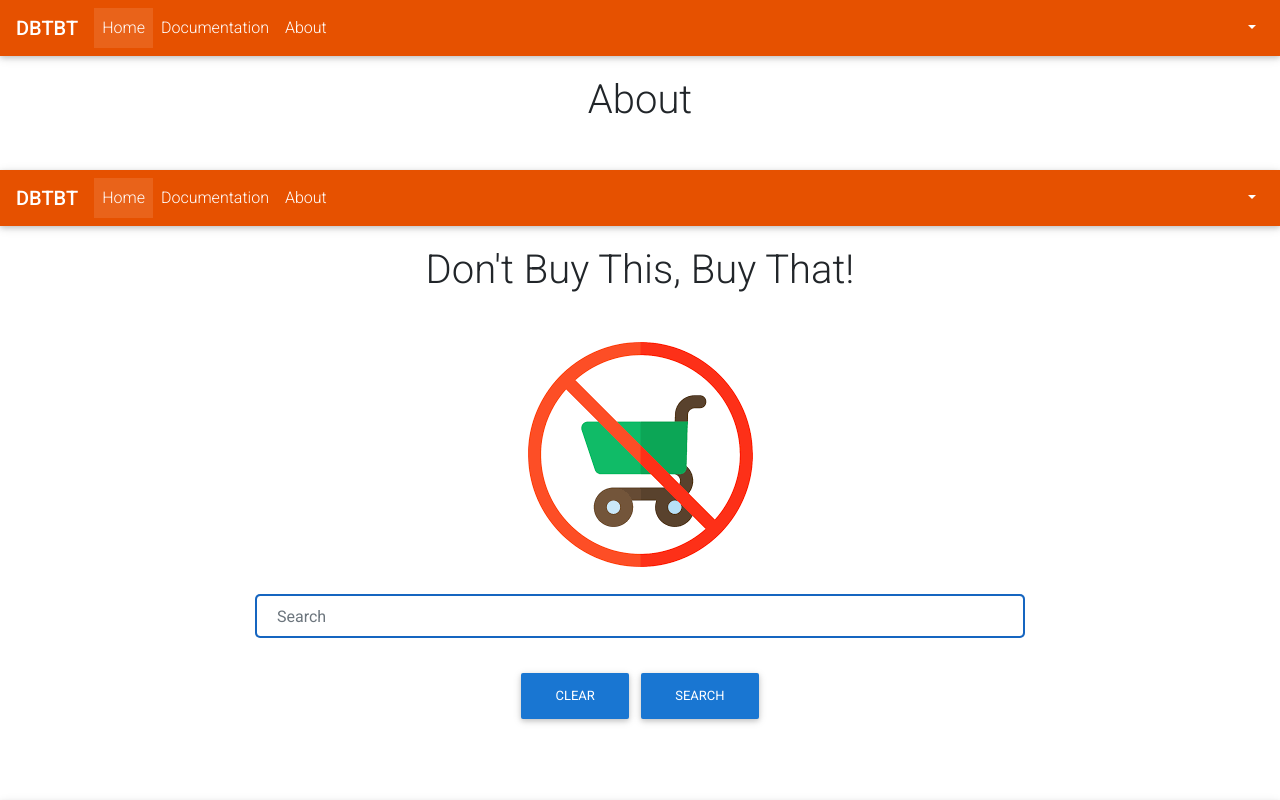
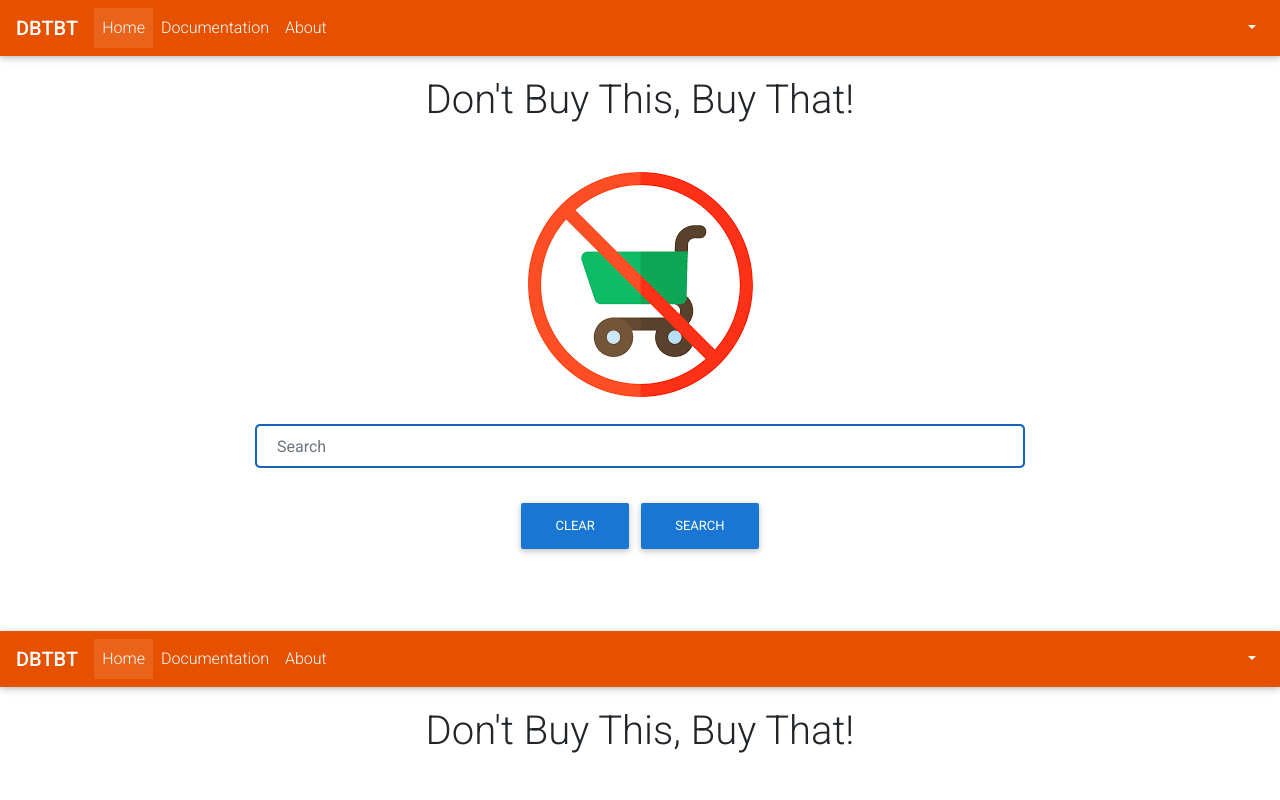
Before and after one commit to cdaher3/DBTBT, a React (Create React App) app in the folder dbtbt-frontend/: page / in a window 1280 px wide. Shown: the top 800 px of the page. Built offline with nearby package versions, Linux system fonts and the light colour scheme.

Commit message:
Delete Excess Comments

```diff
--- a/dbtbt-frontend/src/App.js
+++ b/dbtbt-frontend/src/App.js
@@ -12,17 +12,6 @@
 import carpet from "./carpet.json";
 
 class App extends Component{
-  //temporary hardcoded search data
-  // let searchInput = [
-  //   "Afghanistan",
-  //   "Åland Islands",
-  //   "Albania",
-  //   "Algeria",
-  //   "John",
-  //   "Mark",
-  //   "Matthew",
-  //   "Luke"
-  // ];
 
   state = {
     characters: []
@@ -38,7 +27,7 @@
     // console.log(carpet);
   return (
     <div>
-      <Main />
+      {/* <Main /> */}
       {/* <Search content={searchInput} /> */}
       <Submit handleSubmit={this.handleSubmit} />
       {/* <Submit /> */}
```
Also changed, not shown: dbtbt-frontend/src/Submit.js (+2 -6 lines).
